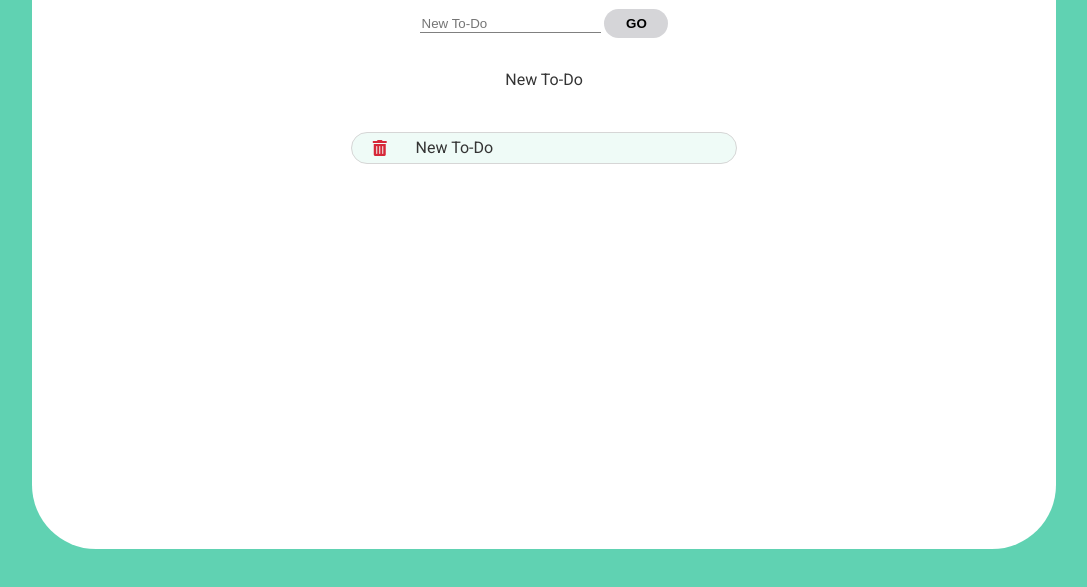
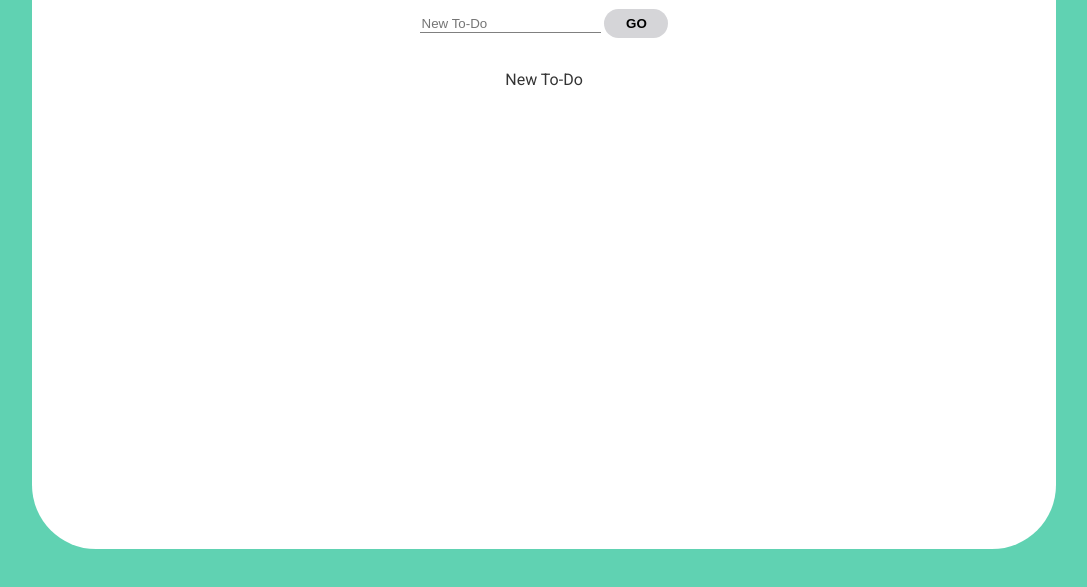
Before and after one commit to LogvnR/todo2021v1, a plain HTML site: page index.html in a window 1280 px wide. Shown: the part 155-742 px from the top of the page, without its empty margins (96-1183 px from the left). Drawn offline with Linux system fonts and the light colour scheme.

Commit message:
Update index.html
v2

```diff
--- a/index.html
+++ b/index.html
@@ -30,9 +30,7 @@
         </section>
         <section class="mainList">
             <ul class="listContainer">
-                <li><i class="fas fa-trash-alt trashBtn"></i>
-                    <h3 class="todoText">New To-Do</h3>
-                </li>
+
             </ul>
         </section>
     </div>
```
